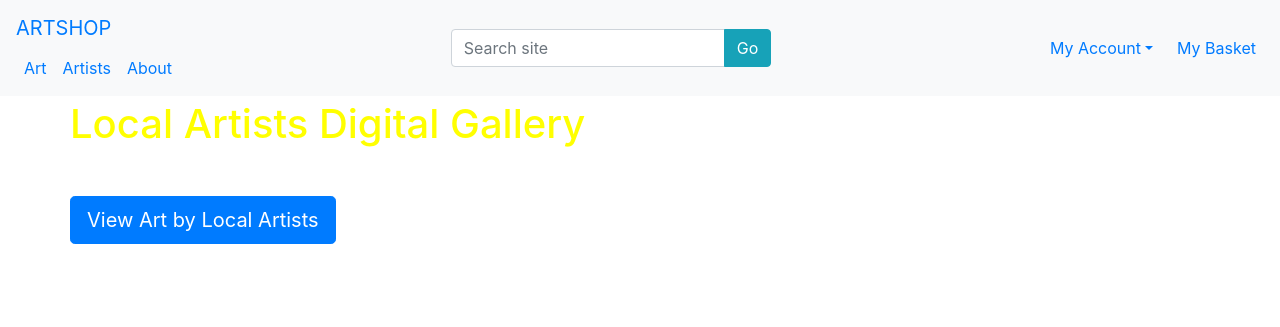
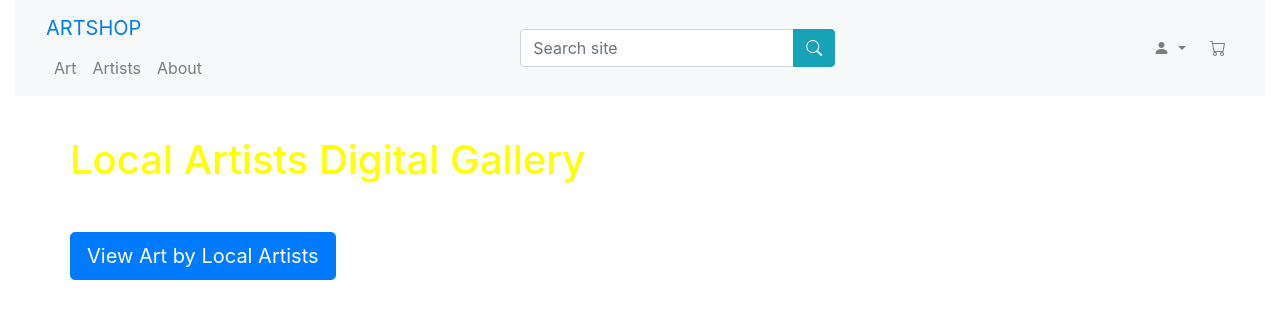
Before and after one commit to SiobhanP1/art-shop-ecommerce-store, a Django app: page / in a window 1280 px wide. Shown: the top 327 px of the page. Run offline with Django 3.2, Linux system fonts and the light colour scheme; some libraries are stand-ins or nearby versions.

Commit message:
Fix spacing in main nav bar

```diff
--- a/static/css/base.css
+++ b/static/css/base.css
@@ -7,5 +7,5 @@ h1, h2, h3 {
 }
 
 .header-container {
-    margin-top: 100px;
+    margin-top: 5vh;
 }
--- a/templates/base.html
+++ b/templates/base.html
@@ -18,6 +18,8 @@
     <!-- Bootstrap CSS -->
     <link rel="stylesheet" href="https://cdn.jsdelivr.net/npm/bootstrap@4.6.2/dist/css/bootstrap.min.css"
         integrity="sha384-xOolHFLEh07PJGoPkLv1IbcEPTNtaed2xpHsD9ESMhqIYd0nLMwNLD69Npy4HI+N" crossorigin="anonymous">
+    <!-- Option 1: Include in HTML -->
+    <link rel="stylesheet" href="https://cdn.jsdelivr.net/npm/bootstrap-icons@1.3.0/font/bootstrap-icons.css">
     <link rel="stylesheet" href="{% static 'css/base.css' %}">
     {% endblock %}
 
@@ -50,14 +52,17 @@
 
 <body>
     <header class="container-fluid w-100">
-        <nav class="navbar navbar-expand-md fixed-top bg-light justify-content-between">
-                <div class="text-md-left">
-                    <div>
+        <nav class="navbar navbar-expand-md navbar-light bg-light">
+            <div class="container-fluid">
+                <div class="">
                     <span class="navbar-brand">
                         <a href="{% url 'home' %}">ARTSHOP</a>
                     </span>
-                        <button class="navbar-toggler" type="button" data-toggle="collapse" data-target="#navbarNavDropdown">
-                            <span>Burger Icon</span>
+                    <button class="navbar-toggler" type="button" data-toggle="collapse"
+                        data-target="#navbarNavDropdown">
+                        <span>
+                            <i class="bi bi-list"></i>
+                        </span>
                     </button>
                     <div class="collapse navbar-collapse" id="navbarNavDropdown">
                         <ul class="navbar-nav">
@@ -73,32 +78,38 @@
                         </ul>
                     </div>
                 </div>
-                </div>
-                <div class="text-center">
+                <div class="">
                     <form class="form-inline" action="{% url 'all_artwork' %}" method="GET">
                         <div class="input-group">
                             <input class="form-control" type="text" placeholder="Search site" name="q">
                             <div class="input-group-append">
-                                <button type="submit" class="btn btn-info">Go</button>
+                                <button type="submit" class="btn btn-info">
+                                    <i class="bi bi-search"></i>
+                                </button>
                             </div>
                         </div>
                     </form>
                 </div>
                 <div class="">
-                    <ul class="navbar-nav list-inline text-center text-md-right">
+                    <ul class="navbar-nav list-inline text-md-right">
                         <!--<ul class="list-inline list-unstyled text-center text-md-right">
                         <li class="list-inline-item dropdown">-->
                         <li class="nav-item dropdown list-inline-item">
-                            <a class="nav-link dropdown-toggle" id="navbarDropdownAccountMenu" data-toggle="dropdown" href="">My Account</a>
+                            <a class="nav-link dropdown-toggle" id="navbarDropdownAccountMenu" data-toggle="dropdown"
+                                href="">
+                                <i class="bi bi-person-fill"></i>
+                            </a>
                             <div class="dropdown-menu" aria-labelledby="">
                                 <a class="dropdown-item" href="">My Profile</a>
                                 <a class="dropdown-item" href="">Manage Products</a>
                             </div>
                         </li>
                         <li class="nav-item list-inline-item">
-                            <a class="nav-link" href="">My Basket</a>
+                            <a class="nav-link" href="">
+                                <i class="bi bi-cart"></i></a>
                         </li>
                     </ul>
+                </div>
             </div>
         </nav>
     </header>
```
Lines whose indentation alone changed are shown as unchanged.
